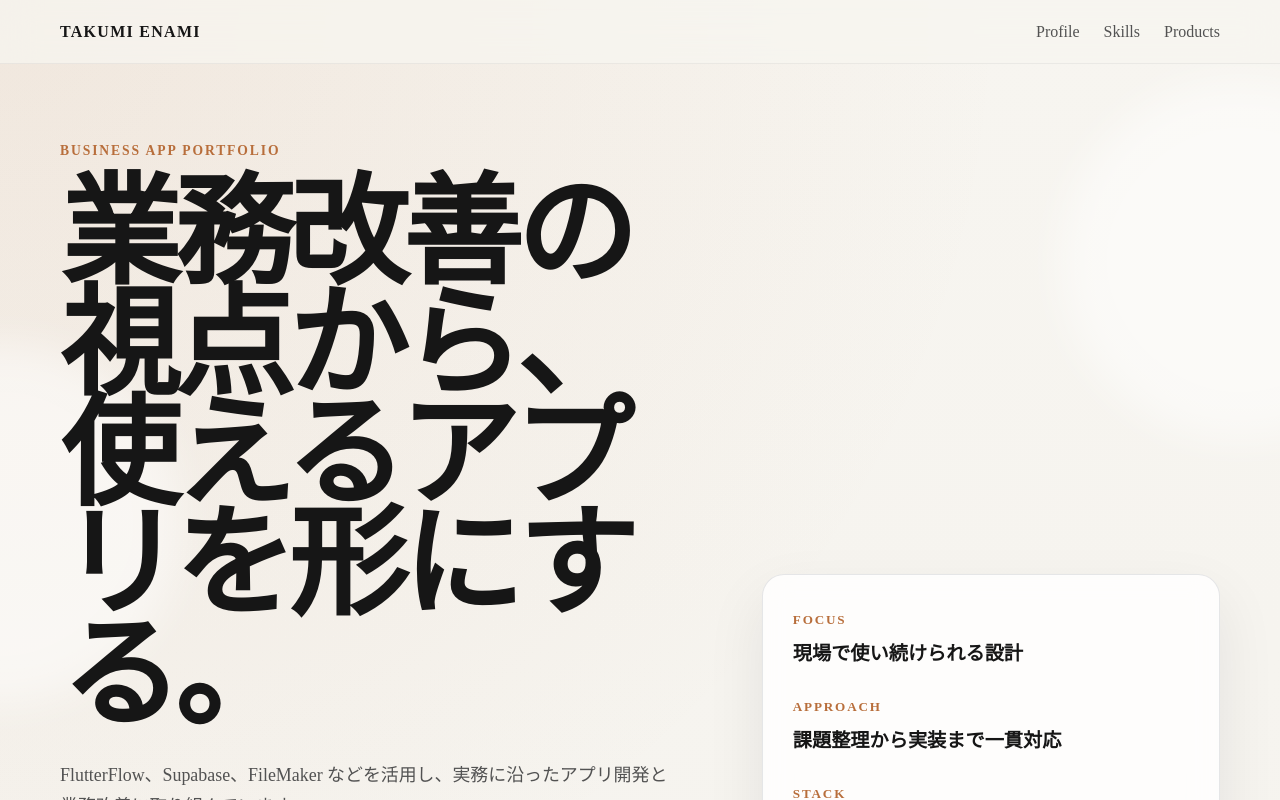
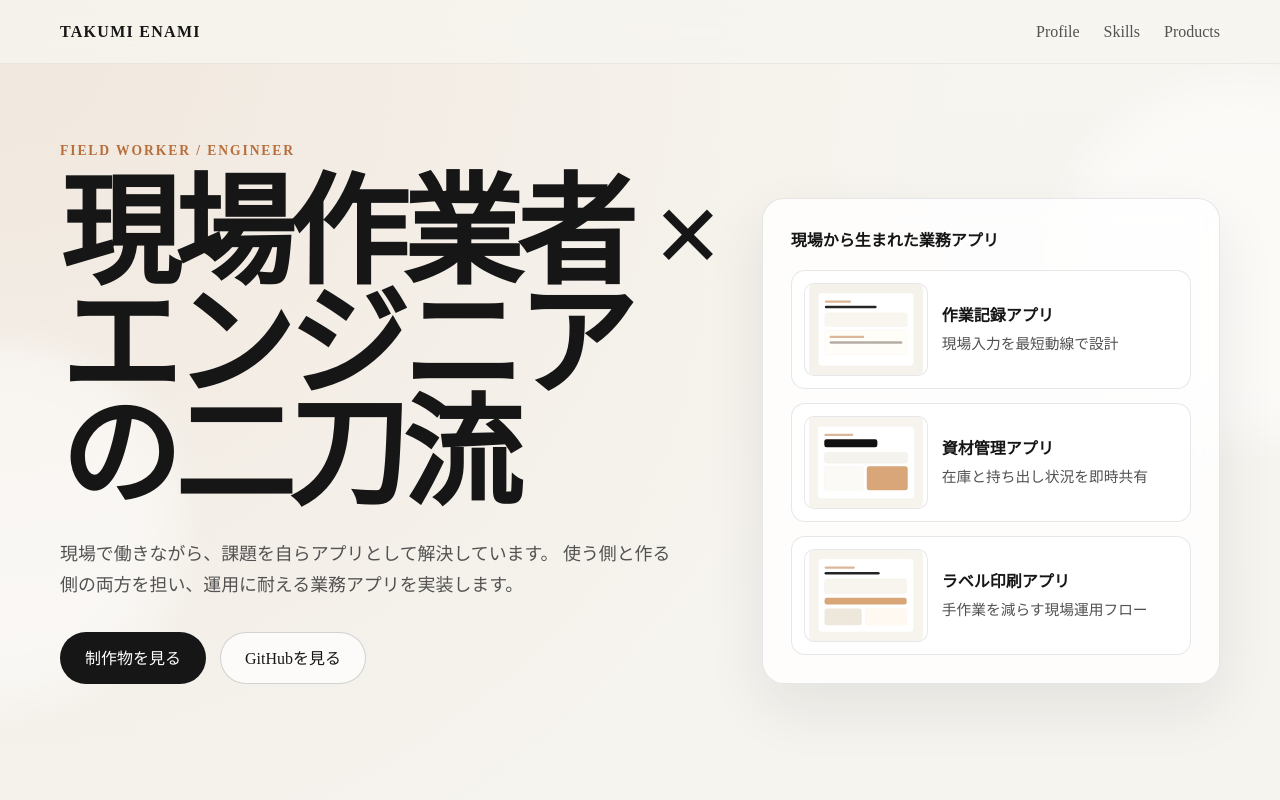
Before and after one commit to takumi-enami/takumienami-portfolio, a Next.js app in the folder app/: page / in a window 1280 px wide. Shown: the top 800 px of the page. Built offline with nearby package versions, Linux system fonts and the light colour scheme.

Commit message:
Update hero section to emphasize field worker-engineer dual role

```diff
--- a/app/src/app/globals.css
+++ b/app/src/app/globals.css
@@ -322,6 +322,60 @@ button {
   color: var(--text-soft);
 }
 
+
+.hero__cta-row {
+  margin-top: 32px;
+}
+
+.hero__visual {
+  padding: 28px;
+}
+
+.hero__visual-title {
+  margin: 0 0 16px;
+  color: var(--text);
+  font-size: 1rem;
+  font-weight: 700;
+}
+
+.hero__visual-grid {
+  display: grid;
+  gap: 14px;
+}
+
+.hero__preview-card {
+  display: grid;
+  grid-template-columns: 124px minmax(0, 1fr);
+  gap: 14px;
+  align-items: center;
+  border: 1px solid var(--line);
+  border-radius: var(--radius-sm);
+  background: rgba(255, 255, 255, 0.9);
+  padding: 12px;
+}
+
+.hero__preview-image {
+  position: relative;
+  overflow: hidden;
+  border-radius: 10px;
+  border: 1px solid var(--line);
+  aspect-ratio: 4 / 3;
+  background: #fff;
+}
+
+.hero__preview-body h2 {
+  margin: 0;
+  font-size: 1rem;
+  line-height: 1.4;
+}
+
+.hero__preview-body p {
+  margin: 6px 0 0;
+  color: var(--text-soft);
+  font-size: 0.92rem;
+  line-height: 1.5;
+}
+
 .hero__panel {
   padding: 30px;
 }
@@ -567,6 +621,18 @@ button {
     font-size: clamp(3.1rem, 16vw, 4.6rem);
   }
 
+  .hero__visual {
+    padding: 18px;
+  }
+
+  .hero__preview-card {
+    grid-template-columns: 1fr;
+  }
+
+  .hero__preview-image {
+    aspect-ratio: 16 / 10;
+  }
+
   .button {
     width: 100%;
   }
--- a/app/src/components/home/hero-section.tsx
+++ b/app/src/components/home/hero-section.tsx
@@ -1,6 +1,28 @@
+import Image from 'next/image';
 import Link from 'next/link';
 
 import { Container } from '@/components/ui/container';
+
+const appPreviews = [
+  {
+    src: '/images/sample-record-screen-1.svg',
+    alt: '作業記録アプリの画面',
+    title: '作業記録アプリ',
+    point: '現場入力を最短動線で設計',
+  },
+  {
+    src: '/images/building-material-screen-1.svg',
+    alt: '資材管理アプリの画面',
+    title: '資材管理アプリ',
+    point: '在庫と持ち出し状況を即時共有',
+  },
+  {
+    src: '/images/label-print-screen-1.svg',
+    alt: 'ラベル印刷アプリの画面',
+    title: 'ラベル印刷アプリ',
+    point: '手作業を減らす現場運用フロー',
+  },
+];
 
 export function HeroSection() {
   return (
@@ -8,34 +30,35 @@ export function HeroSection() {
       <Container>
         <div className="hero__layout">
           <div className="hero__content">
-            <span className="hero__eyebrow hero-copy">Business App Portfolio</span>
-            <h1 className="hero__title hero-copy">業務改善の視点から、使えるアプリを形にする。</h1>
+            <span className="hero__eyebrow hero-copy">Field Worker / Engineer</span>
+            <h1 className="hero__title hero-copy">現場作業者 × エンジニアの二刀流</h1>
             <p className="hero__description hero-copy">
-              FlutterFlow、Supabase、FileMaker などを活用し、実務に沿ったアプリ開発と業務改善に取り組んでいます。
+              現場で働きながら、課題を自らアプリとして解決しています。
+              使う側と作る側の両方を担い、運用に耐える業務アプリを実装します。
             </p>
-            <div className="button-row hero-copy">
+            <div className="button-row hero-copy hero__cta-row">
               <Link href="/products" className="button button--primary">
-                作品を見る
+                制作物を見る
               </Link>
-              <Link href="/#profile" className="button button--secondary">
-                プロフィールへ
+              <Link href="https://github.com/takumienami" className="button button--secondary" target="_blank" rel="noreferrer">
+                GitHubを見る
               </Link>
             </div>
           </div>
-          <div className="hero__panel card">
-            <div className="hero__panel-grid">
-              <div>
-                <span>Focus</span>
-                <strong>現場で使い続けられる設計</strong>
-              </div>
-              <div>
-                <span>Approach</span>
-                <strong>課題整理から実装まで一貫対応</strong>
-              </div>
-              <div>
-                <span>Stack</span>
-                <strong>FlutterFlow / Supabase / Next.js</strong>
-              </div>
+          <div className="hero__visual card" aria-label="業務アプリ画面プレビュー">
+            <p className="hero__visual-title">現場から生まれた業務アプリ</p>
+            <div className="hero__visual-grid">
+              {appPreviews.map((preview) => (
+                <article key={preview.title} className="hero__preview-card">
+                  <div className="hero__preview-image">
+                    <Image src={preview.src} alt={preview.alt} fill sizes="(max-width: 960px) 100vw, 280px" />
+                  </div>
+                  <div className="hero__preview-body">
+                    <h2>{preview.title}</h2>
+                    <p>{preview.point}</p>
+                  </div>
+                </article>
+              ))}
             </div>
           </div>
         </div>
```
